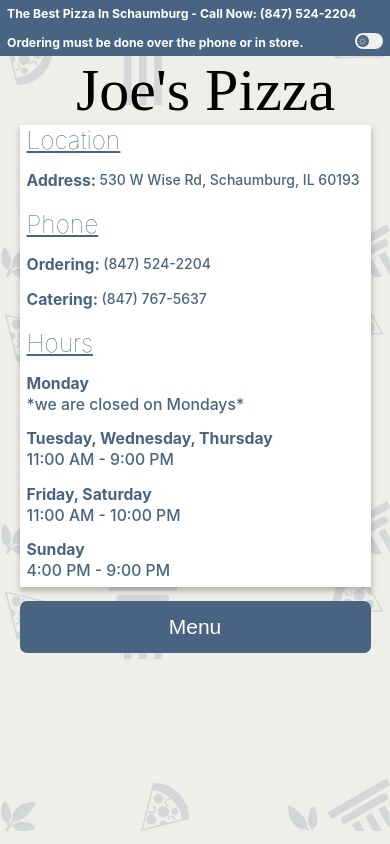
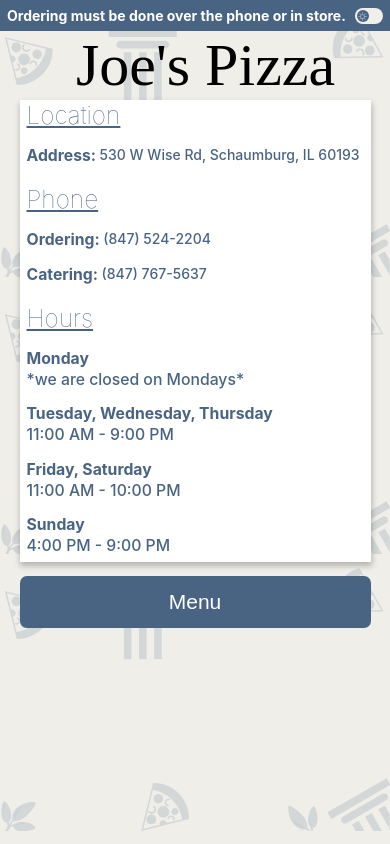
Before and after one commit to ianstreator/joes-pizza, a Next.js app: page / in a window 390 px wide. Built offline with nearby package versions, Linux system fonts and the light colour scheme; a web font is replaced by a local one.

Commit message:
mobile responsive update

```diff
--- a/components/menu/pizza/pizza.scss
+++ b/components/menu/pizza/pizza.scss
@@ -56,7 +56,6 @@
       position: absolute;
       bottom: 0;
       left: 0;
-      font-weight: lighter;
       border-top: solid 1px var(--textColor);
       width: 100%;
       padding: .5rem;
--- a/package.json
+++ b/package.json
@@ -10,6 +10,7 @@
   },
   "dependencies": {
     "clsx": "^1.2.1",
+    "localtunnel": "^2.0.2",
     "next": "12.2.1",
     "react": "18.2.0",
     "react-dom": "18.2.0",
--- a/pages/index.js
+++ b/pages/index.js
@@ -53,13 +53,16 @@
       <main className={clsx("main", theme && "dark")} id="theme">
         <header className="header">
           <div className="header_content">
-            <p>{"The Best Pizza In Schaumburg - Call Now: (847) 524-2204"}</p>
-            {!isMobile && <p>|</p>}
+            {/* <p>{"The Best Pizza In Schaumburg - Call Now: (847) 524-2204"}</p>
+            {!isMobile && <p>|</p>} */}
             <p>{"Ordering must be done over the phone or in store."}</p>
-          </div>
-
-          <div className="toggle" id="toggle" onClick={() => setTheme(!theme)}>
-            <div className={clsx("icon", theme && "dark")}></div>
+            <div
+              className="toggle"
+              id="toggle"
+              onClick={() => setTheme(!theme)}
+            >
+              <div className={clsx("icon", theme && "dark")}></div>
+            </div>
           </div>
         </header>
         <div className="main_content">{content}</div>
--- a/styles/home.scss
+++ b/styles/home.scss
@@ -52,7 +52,7 @@
   .header_content {
     display: flex;
     p {
-      margin-left: .25rem;
+      margin-left: 0.25rem;
     }
   }
   .toggle {
--- a/styles/mobile.scss
+++ b/styles/mobile.scss
@@ -3,7 +3,6 @@
     font-size: 7px;
     height: -webkit-fill-available;
   }
-
   .app {
     justify-content: center;
     align-items: center;
@@ -13,13 +12,13 @@
   .header {
     position: relative;
     padding: 0;
-    height: 8rem;
+    height: fit-content;
     .header_content {
       flex-direction: column;
       p {
         margin: 0;
         font-weight: bolder;
-        font-size: 1.75rem;
+        font-size: 2rem;
         margin: 1rem;
       }
     }
@@ -137,10 +136,10 @@
           max-height: 33rem;
         }
         h5 {
-          font-size: 1.5rem;
+          font-size: 2rem;
         }
         p {
-          font-size: 1.5rem;
+          font-size: 1.7rem;
         }
         .title {
           margin: 0;
@@ -188,7 +187,7 @@
         max-height: 100%;
         .clear_all {
           font-size: 1.75rem;
-          margin-right: .5rem;
+          margin-right: 0.5rem;
         }
       }
     }
```
Also changed, not shown: styles/globals.css (line endings or trailing spaces), 1 other file (tests, documents, lock files or other folders).
